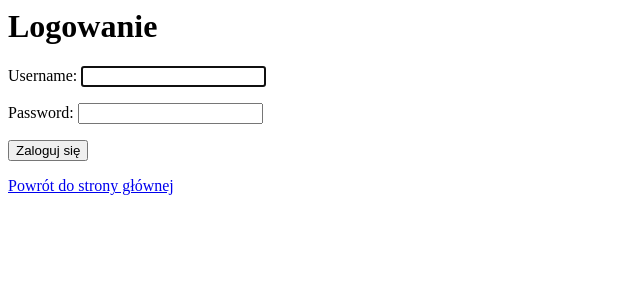
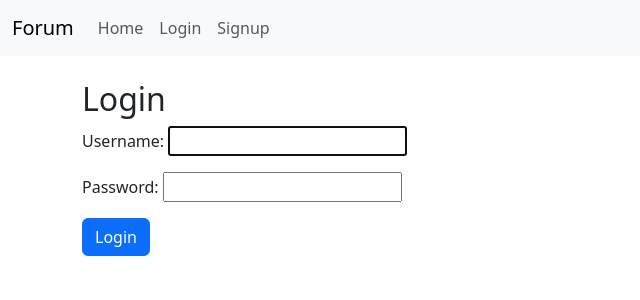
Before and after one commit to krudy/django_forum, a Django app: page /login/ in a window 1280 px wide. Shown: the top 300 px of the page, without its empty margins (0-640 px from the left). Run offline with Django 5.2, Linux system fonts and the light colour scheme.

Commit message:
added navbar with login and signup options

```diff
--- /dev/null
+++ b/forum_project/forum/templates/forum/base.html
@@ -0,0 +1,50 @@
+<!DOCTYPE html>
+<html lang="en">
+<head>
+    <meta charset="UTF-8">
+    <meta name="viewport" content="width=device-width, initial-scale=1.0">
+    <title>Forum</title>
+    <link href="https://cdn.jsdelivr.net/npm/bootstrap@5.3.0-alpha1/dist/css/bootstrap.min.css" rel="stylesheet">
+</head>
+<body>
+    <!-- Navbar -->
+    <nav class="navbar navbar-expand-lg navbar-light bg-light">
+        <div class="container-fluid">
+            <a class="navbar-brand" href="{% url 'home' %}">Forum</a>
+            <button class="navbar-toggler" type="button" data-bs-toggle="collapse" data-bs-target="#navbarNav" aria-controls="navbarNav" aria-expanded="false" aria-label="Toggle navigation">
+                <span class="navbar-toggler-icon"></span>
+            </button>
+            <div class="collapse navbar-collapse" id="navbarNav">
+                <ul class="navbar-nav">
+                    <li class="nav-item">
+                        <a class="nav-link" href="{% url 'home' %}">Home</a>
+                    </li>
+                    {% if user.is_authenticated %}
+                    <li class="nav-item">
+                        <form method="post" action="{% url 'logout' %}" style="display:inline;">
+                            {% csrf_token %}
+                            <button type="submit" class="nav-link" style="border:none;  background:none; cursor:pointer;">
+                                Logout
+                            </button>
+                        </form>
+                    </li>
+                    {% else %}
+                    <li class="nav-item">
+                        <a class="nav-link" href="{% url 'login' %}">Login</a>
+                    </li>
+                    <li class="nav-item">
+                        <a class="nav-link" href="{% url 'signup' %}">Signup</a>
+                    </li>
+                    {% endif %}
+                </ul>
+            </div>
+        </div>
+    </nav>
+
+    <!-- Main Content -->
+    <div class="container mt-4">
+        {% block content %}
+        {% endblock %}
+    </div>
+</body>
+</html>
--- /dev/null
+++ b/forum_project/forum/templates/forum/login.html
@@ -0,0 +1,10 @@
+{% extends 'forum/base.html' %}
+
+{% block content %}
+<h2>Login</h2>
+<form method="post">
+    {% csrf_token %}
+    {{ form.as_p }}
+    <button type="submit" class="btn btn-primary">Login</button>
+</form>
+{% endblock %}
--- a/forum_project/forum/urls.py
+++ b/forum_project/forum/urls.py
@@ -1,8 +1,12 @@
 from django.urls import path
+from django.contrib.auth import views as auth_views
 from . import views
 
 urlpatterns = [
     path('', views.home, name='home'),
+    path('login/', auth_views.LoginView.as_view(template_name='forum/login.html'), name='login'),
+    path('logout/', auth_views.LogoutView.as_view(next_page='home'), name='logout'),
+    path('signup/', views.signup, name='signup'),
     path('thread/<int:thread_id>/', views.thread_detail, name='thread_detail'),
     path('category/<int:category_id>/', views.category_threads, name='category_threads'),
     path('thread/new/', views.create_thread, name='create_thread'),
```
Also changed, not shown: forum_project/forum/templates/forum/home.html (+7 -5 lines), forum_project/forum/templates/forum/signup.html (added, +10 -0 lines), forum_project/db.sqlite3.
